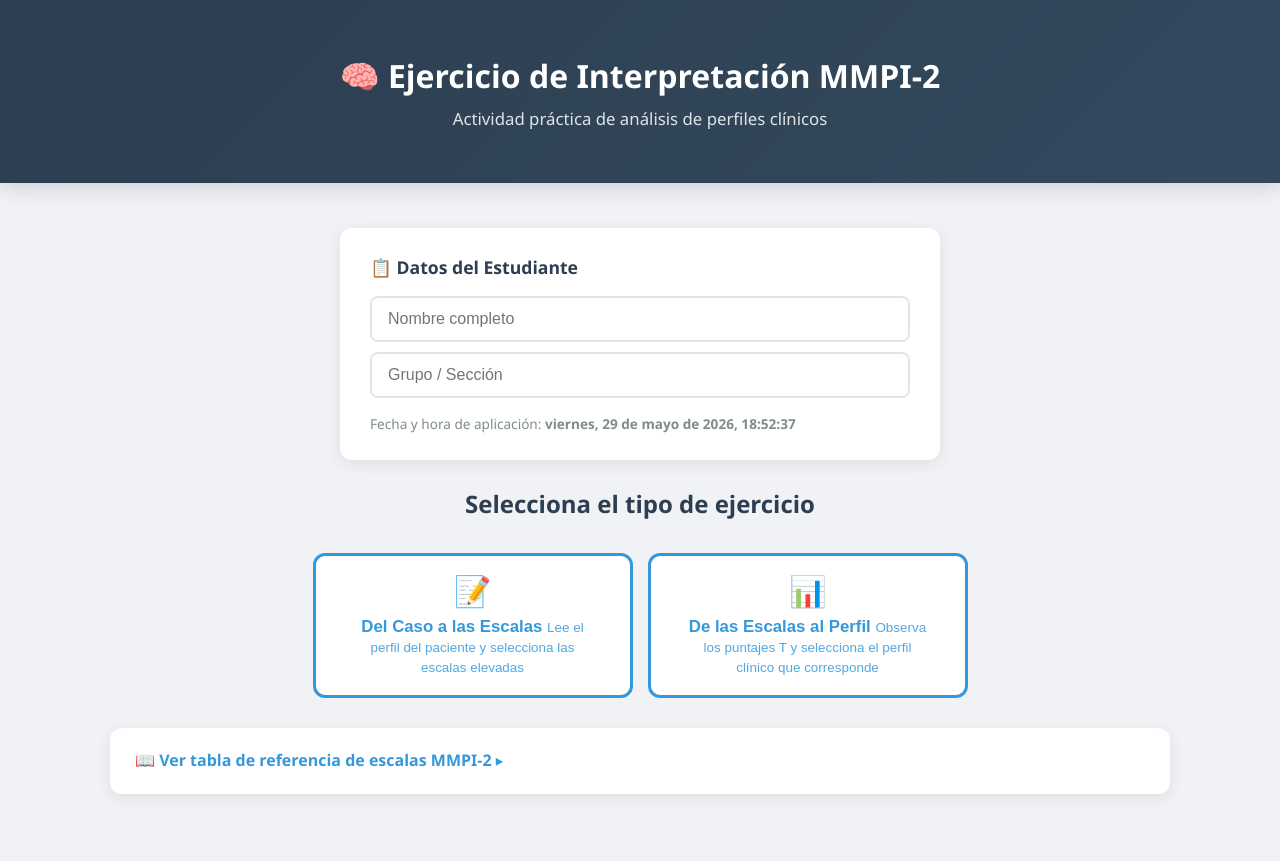
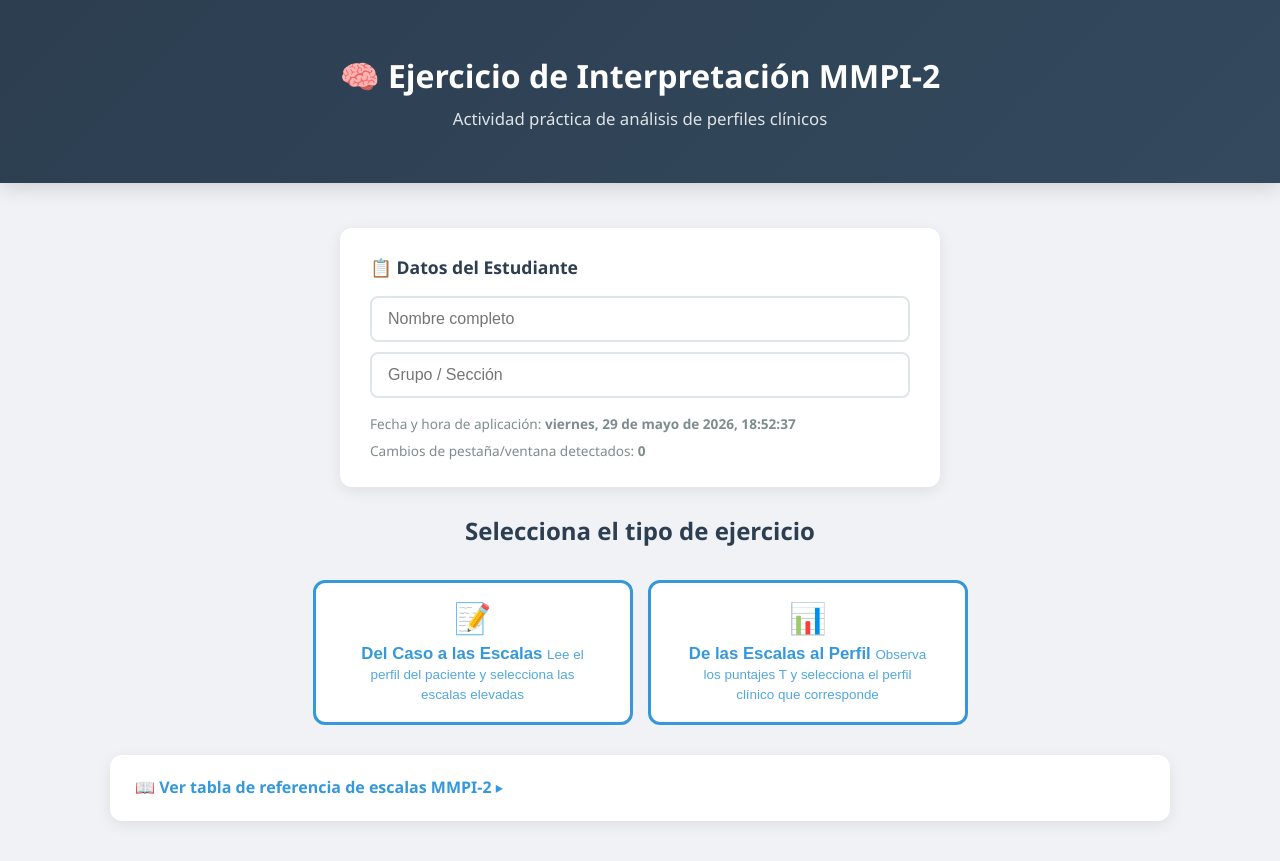
Before and after one commit to PsycheNudo-Puebla/psychenudo-puebla.github.io, a Jekyll site: the page recursos/mmpi/mmpi2.html, which Jekyll copies as it is, in a window 1280 px wide. Shown: the top 861 px of the page. Built offline with Jekyll 4.4.1, drawn with Linux system fonts in a browser that asks for light colours; some of the changed lines change nothing that is shown.

Commit message:
se agrega mmpi a recursos

```diff
--- a/recursos/mmpi/mmpi2.html
+++ b/recursos/mmpi/mmpi2.html
@@ -933,6 +933,9 @@
         <input type="text" id="studentGroup" placeholder="Grupo / Sección">
         <p style="font-size:0.85em; color:var(--text-light); margin-top:5px;">
             Fecha y hora de aplicación: <strong id="appDateTime"></strong>
+        </p>
+        <p style="font-size:0.85em; color:var(--text-light); margin-top:5px;">
+            Cambios de pestaña/ventana detectados: <strong id="switchCount">0</strong>
         </p>
     </div>
 
@@ -1491,6 +1494,7 @@
 let userAnswers = { case: {}, profile: {} };
 let evaluated = { case: false, profile: false };
 let currentMode = null;
+let navigationSwitches = 0;
 let applicationDate = new Date();
 
 // ============================================================
@@ -1502,6 +1506,32 @@
     document.getElementById('appDateTime').textContent = now.toLocaleString('es-ES', {
         weekday: 'long', year: 'numeric', month: 'long', day: 'numeric',
         hour: '2-digit', minute: '2-digit', second: '2-digit'
+    });
+
+    // Cargar datos persistentes de localStorage
+    navigationSwitches = parseInt(localStorage.getItem('mmpi2_switches')) || 0;
+    document.getElementById('switchCount').textContent = navigationSwitches;
+
+    const savedName = localStorage.getItem('mmpi2_name');
+    const savedGroup = localStorage.getItem('mmpi2_group');
+    if (savedName) document.getElementById('studentName').value = savedName;
+    if (savedGroup) document.getElementById('studentGroup').value = savedGroup;
+
+    // Escuchar cambios en los campos de texto para guardarlos
+    document.getElementById('studentName').addEventListener('input', (e) => {
+        localStorage.setItem('mmpi2_name', e.target.value);
+    });
+    document.getElementById('studentGroup').addEventListener('input', (e) => {
+        localStorage.setItem('mmpi2_group', e.target.value);
+    });
+
+    // Track visibility changes
+    document.addEventListener('visibilitychange', function() {
+        if (document.visibilityState === 'hidden') {
+            navigationSwitches++;
+            localStorage.setItem('mmpi2_switches', navigationSwitches);
+            document.getElementById('switchCount').textContent = navigationSwitches;
+        }
     });
 }
 
@@ -1837,6 +1867,8 @@
 // RESET
 // ============================================================
 function resetExercise(type) {
+    if (!confirm('¿Estás seguro de que deseas reiniciar el ejercicio? Las respuestas actuales se borrarán.')) return;
+
     evaluated[type] = false;
     userAnswers[type] = {};
     currentCaseIndex[type] = 0;
```
